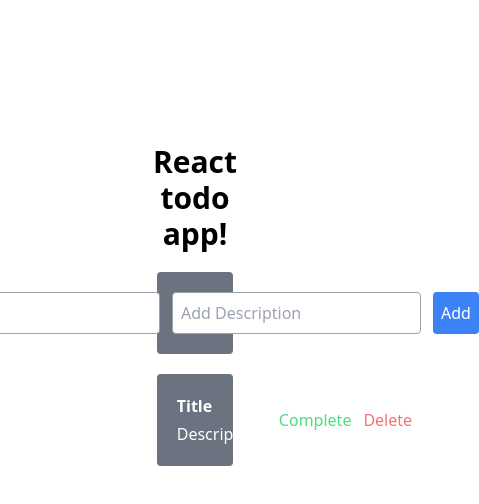
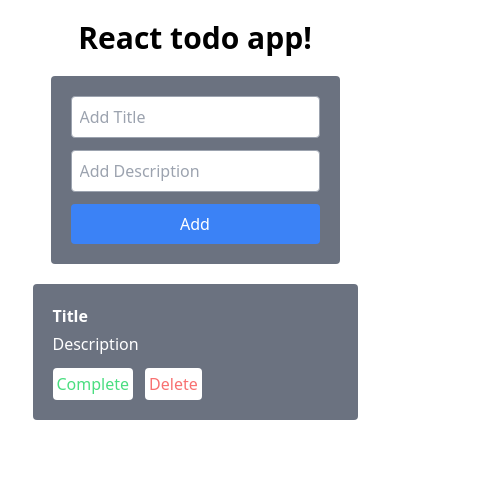
Before and after one commit to Sparrow48/react-todo, a React app: page / in a window 390 px wide. Shown: the top 504 px of the page, 479 px wide, since content can reach past the window. Built offline with nearby package versions, Linux system fonts and the light colour scheme.

Commit message:
Make responsive.

```diff
--- a/src/App.tsx
+++ b/src/App.tsx
@@ -2,34 +2,34 @@ import './style.css';
 
 const App = () => {
   return (
-    <div className="flex max-w-6xl mx-auto flex-col gap-5 p-36 text-center">
-      <h1 className="font-bold text-3xl test-">React todo app!</h1>
-      <div className="flex  gap-3 w-3/4  mx-auto bg-gray-500 text-white p-5 rounded justify-center">
+    <div className="flex flex-col max-w-6xl gap-5 pt-5 mx-auto text-center md:pt-8 lg:28 xl:p-36">
+      <h1 className="text-3xl font-bold test-">React todo app!</h1>
+      <div className="flex flex-col justify-center gap-3 p-5 mx-auto text-white bg-gray-500 rounded lg:w-3/4 md:flex-row">
         <input
           type="text"
-          className="border rounded border-gray-400 p-2"
+          className="p-2 border border-gray-400 rounded"
           placeholder="Add Title"
         />
         <input
           type="text"
-          className="border rounded border-gray-400 p-2"
+          className="p-2 border border-gray-400 rounded"
           placeholder="Add Description"
         />
-        <button className="bg-blue-500 rounded text-white p-2">Add</button>
+        <button className="p-2 text-white bg-blue-500 rounded">Add</button>
       </div>
 
-      <div className="flex flex-col gap-3 w-3/4  mx-auto bg-gray-500 text-white p-5 rounded justify-center">
-        <div className="flex gap-3 w-full mx-auto  text-white  rounded justify-between">
-          <div className="flex gap-1 flex-col text-start   text-white  rounded justify-between">
+      <div className="flex flex-col justify-center w-10/12 gap-3 p-5 mx-auto text-white bg-gray-500 rounded lg:w-3/4">
+        <div className="flex flex-col justify-between w-full gap-3 mx-auto text-white rounded md:flex-row">
+          <div className="flex flex-col justify-between gap-1 text-white rounded text-start">
             <h3 className="font-bold text-md">Title</h3>
-            <h3 className=" ">Description</h3>
+            <h3 className="">Description</h3>
           </div>
-          <div className="flex gap-1 flex-col   text-white  rounded justify-center">
-            <div className="flex gap-1 text-base text-white justify-between">
-              <button className="bg-white border-green-400 rounded p-1 text-green-400">
+          <div className="flex flex-col justify-center gap-1 text-white rounded">
+            <div className="flex gap-3 text-base text-white md:justify-between">
+              <button className="p-1 text-green-400 bg-white border-green-400 rounded">
                 Complete
               </button>
-              <button className="bg-white border-red-400 rounded p-1 text-red-400">
+              <button className="p-1 text-red-400 bg-white border-red-400 rounded">
                 Delete
               </button>
             </div>
```
